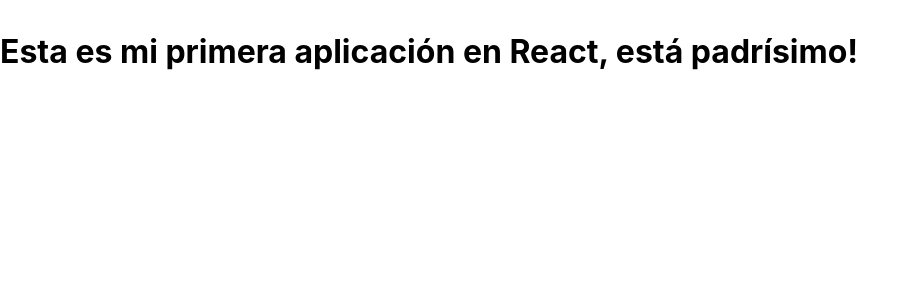
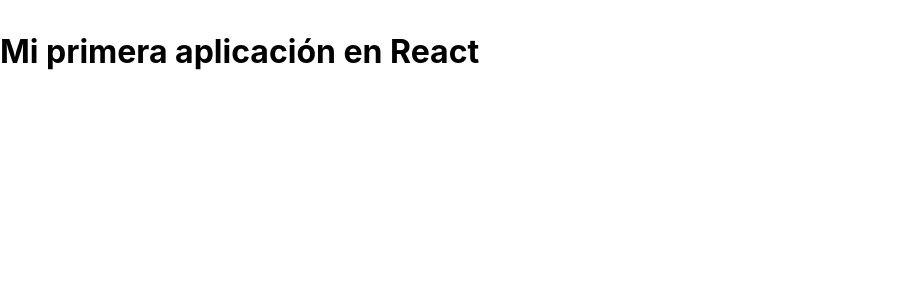
Before and after one commit to rafaelgonzalez588/my-app, a React (Create React App) app: page / in a window 1280 px wide. Shown: the top 300 px of the page, without its empty margins (0-917 px from the left). Built offline with nearby package versions, Linux system fonts and the light colour scheme.

Commit message:
creacion de app...

```diff
--- a/src/App.js
+++ b/src/App.js
@@ -5,7 +5,7 @@
   return (
     <div>
         <h1>
-        <p>Esta es mi primera aplicación en React, está padrísimo!</p>
+        <p>Mi primera aplicación en React</p>
         </h1>
     </div>
   );
```
